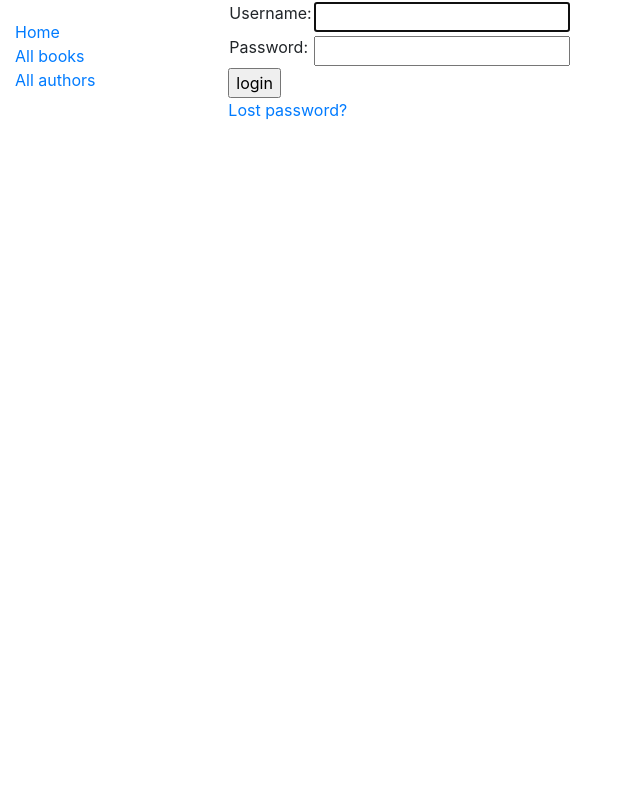
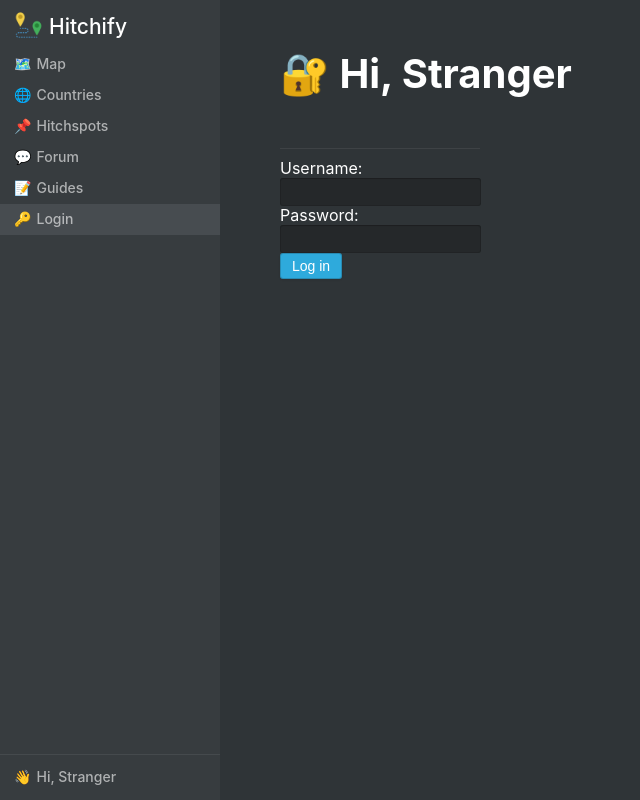
Before and after one commit to mhalaida/hitchifyPY, a Django app: page /accounts/login/ in a window 1280 px wide. Shown: the whole page, without its empty margins (0-640 px from the left). Run offline with Django 3.2, Linux system fonts and the light colour scheme; some libraries are stand-ins or nearby versions.

Commit message:
Basic login html, css added

```diff
--- a/hitchify/static/css/styles.css
+++ /dev/null
@@ -1,5 +0,0 @@
-.sidebar-nav {
-    margin-top: 20px;
-    padding: 0;
-    list-style: none;
-}
--- /dev/null
+++ b/hitchify/static/styles.css
@@ -0,0 +1,461 @@
+body {
+    user-select: none;
+    background: #2f3437;
+    line-height: 1.2;
+    color: white;
+    margin: 0;
+    padding: 0;
+    font-family: -apple-system, BlinkMacSystemFont, "Segoe UI", Helvetica, "Apple Color Emoji", Arial, sans-serif, "Segoe UI Emoji", "Segoe UI Symbol";
+}
+
+a {
+    text-decoration: none;
+}
+
+/*Container styles*/
+
+.container {
+    width: 100vw;
+    height: 100%;
+    position: relative;
+    display: flex;
+    flex: 1 1 0;
+}
+
+/*Frame styles*/
+
+.frame {
+    flex-grow: 1;
+    flex-shrink: 1;
+    display: flex;
+    flex-direction: column;
+    background: rgb(47, 52, 55);
+    height: 100vh;
+    max-height: 100%;
+    overflow: auto;
+}
+
+/*Sidebar styles*/
+
+.sidebar {
+    height: 100vh;
+    width: 220px;
+    background: rgb(55, 60, 63);
+    user-select: none;
+    position: relative;
+    flex-grow: 0;
+    flex-shrink: 0;
+    display: flex;
+    flex-direction: column;
+    overflow: visible;
+}
+
+.sidebar-member {
+    display: flex;
+    transition: background 120ms ease-in 0s;
+    padding: 2px 14px;
+    min-height: 27px;
+    font-size: 14px;
+    cursor: pointer;
+    font-weight: 500;
+    align-items: center;
+}
+
+.sidebar-member:hover, .chosen {
+    background-color: rgb(71, 76, 80);
+}
+
+.sidebar-member-label {
+    color: rgba(255, 255, 255, 0.6);
+}
+
+.sidebar-member-icon {
+    margin-right: 5px;
+    background-color: inherit;
+    font-size: 14px;
+}
+
+.workspace-label {
+    display: flex;
+    height: 45px;
+    vertical-align: middle;
+    align-items: center;
+    color: white;
+    cursor: default;
+}
+
+.sidebar-user-label {
+    height: 45px;
+    position: absolute;
+    width: 100%;
+    bottom: 0;
+    display: flex;
+    align-items: center;
+    cursor: default;
+    border-top: 1px solid rgba(255, 255, 255, 0.07);
+}
+
+.login-container {
+    margin-top: 50px;
+    width: 200px;
+    border-top: 1px solid rgba(255, 255, 255, 0.07);
+    padding-top: 10px;
+}
+
+.centred-button {
+    display: flex;
+    margin-top: 5px;
+    margin-left: auto;
+    margin-right: auto;
+}
+
+.login-container > form > div > input {
+    margin-bottom: 10px;
+}
+
+.sidebar-user-label > .sidebar-member {
+    cursor: default;
+}
+
+.sidebar-user-label > .sidebar-member:hover {
+    background: none;
+}
+.workspace-label:hover {
+    background: none;
+}
+
+/*Pool grid styles*/
+
+.sub-container {
+    margin-top: 50px;
+    margin-left: 60px;
+    max-width: 900px;
+}
+
+.top-toolbar {
+    margin-top: 50px;
+    display: flex;
+    align-items: center;
+    height: 40px;
+    border-top: 1px solid rgb(71, 76, 80);
+}
+
+.bottom-toolbar {
+    display: flex;
+    align-items: center;
+    height: 40px;
+    border-bottom: 1px solid rgb(71, 76, 80);
+}
+
+.sub-container-title {
+    font-size: 40px;
+    font-weight: 700;
+}
+
+table {
+    width: 100%;
+    border-collapse: collapse;
+    border-style: hidden;
+    border-bottom: 1px solid rgb(71, 76, 80);
+    border-top: 1px solid rgb(71, 76, 80);
+    font-size: 14px;
+    text-align: left;
+}
+
+th {
+    font-weight: 400;
+    min-width: 100px;
+}
+
+td {
+    font-weight: 500;
+}
+
+table td, table th {
+    padding: 5px 8px 6px;
+    border: 1px solid rgb(71, 76, 80);
+}
+
+.button-style {
+    user-select: none;
+    transition: background 120ms ease-in 0s;
+    cursor: pointer;
+    display: inline-flex;
+    align-items: center;
+    justify-content: center;
+    flex-shrink: 0;
+    white-space: nowrap;
+    height: 26px;
+    border-radius: 3px;
+    box-shadow: rgba(15, 15, 15, 0.2) 0 0 0 1px inset, rgba(15, 15, 15, 0.1) 0 1px 2px;
+    background: rgb(46, 170, 220);
+    color: white;
+    fill: white;
+    line-height: 1.2;
+    padding-left: 12px;
+    padding-right: 12px;
+    font-size: 14px;
+    font-weight: 500;
+    border: none;
+    outline: none;
+}
+
+.button-style:hover {
+    background: rgb(6, 156, 205);
+}
+
+.grid-button {
+    background: #2F3437;
+    color: rgba(255, 255, 255, 0.6);
+}
+
+.grid-button:hover {
+    background: rgb(71, 76, 80);
+}
+
+.disabled-button {
+    cursor: default;
+    color: white;
+    background: rgba(89, 65, 65, 0.3);
+}
+
+.disabled-button:hover {
+    background: rgba(89, 65, 65, 0.3);
+}
+
+input {
+    align-items: center;
+    font-size: 14px;
+    line-height: 20px;
+    padding: 4px 10px;
+    position: relative;
+    border-radius: 3px;
+    box-shadow: rgba(15, 15, 15, 0.2) 0 0 0 1px inset, rgba(15, 15, 15, 0.2) 0 1px 1px inset;
+    background: rgba(15, 15, 15, 0.3) none repeat scroll 0 0;
+    cursor: text;
+    border: none;
+    color: white;
+}
+
+.radiobutton{
+    cursor: pointer;
+}
+
+textarea:focus,
+input:focus {
+    outline: none;
+}
+
+select {
+    cursor: pointer;
+    background: #2F3437;
+    box-shadow: rgba(15, 15, 15, 0.2) 0 0 0 1px inset, rgba(15, 15, 15, 0.2) 0 1px 1px inset;
+    padding: 5.5px;
+    color: white;
+    border: none;
+    margin: 0;
+    border-radius: 3px;
+    outline: none;
+    font-weight: 500;
+}
+
+select:hover {
+    transition: background 120ms ease-in 0s;
+    background: rgb(71, 76, 80);
+}
+
+.properties-holder {
+    border-top: 1px solid rgb(71, 76, 80);
+    border-bottom: 1px solid rgb(71, 76, 80);
+    padding: 10px 0;
+    max-width: 700px;
+    margin-top: 50px;
+}
+
+.ticket-content-holder {
+    margin-top: 20px;
+    max-width: 700px;
+    font-family: Lyon-Text, Georgia, YuMincho, "Yu Mincho", "Hiragino Mincho ProN", "Hiragino Mincho Pro", "Songti TC", "Songti SC", SimSun, "Nanum Myeongjo", NanumMyeongjo, Batang, serif;
+    padding-bottom: 10px;
+    border-bottom: 1px solid rgb(71, 76, 80);
+    font-size: 18px;
+}
+
+.highlight {
+    background: rgba(255, 220, 73, 0.5);
+    color: #2f3437;
+    font-weight: 600;
+    border: none;
+    display: inline-block;
+    min-width: 10px;
+    min-height: 10px;
+    outline: none;
+}
+
+.property {
+    width: 100%;
+    height: 35px;
+    display: flex;
+    align-items: center;
+}
+
+.property-name {
+    width: 35%;
+    display: flex;
+    margin-right: 10%;
+    font-size: 14px;
+    align-items: center;
+    color: rgba(255, 255, 255, 0.6);
+    font-weight: 500;
+    height: 24px;
+    padding: 5px 0;
+}
+
+.property-icon {
+    /*color: white;*/
+    margin-right: 10px;
+}
+
+.property-value {
+    vertical-align: center;
+    width: 65%;
+    display: flex;
+    padding: 5px 8px 5px;
+    border-radius: 3px;
+    align-items: center;
+    font-size: 14px;
+    font-weight: 500;
+    height: 24px;
+}
+
+.text-property {
+    cursor: pointer;
+}
+
+.select-property {
+    padding: 5px 0;
+}
+
+.text-property:hover {
+    background: rgb(71, 76, 80);
+    transition: background 120ms ease-in 0s;
+}
+
+.text-property:focus {
+    cursor: auto;
+    background: rgb(63, 68, 71);
+    transition: background 120ms ease-in 0s;
+    box-shadow: rgba(15, 15, 15, 0.1) 0 0 0 1px, rgba(15, 15, 15, 0.2) 0 3px 6px, rgba(15, 15, 15, 0.4) 0 9px 24px;
+}
+
+.comments-holder {
+    margin-top: 40px;
+    width: 700px;
+}
+
+.comment {
+    border-bottom: 1px solid rgb(71, 76, 80);
+    padding: 10px 0;
+    margin-top: 20px;
+    font-size: 14px;
+}
+
+.predefined-comment {
+    border-bottom: none;
+}
+
+.comment-timestamp, .comment-author {
+    font-size: 14px;
+    margin-bottom: 5px;
+    color: rgba(255, 255, 255, 0.6);
+}
+
+.comment-content {
+    border-top: 1px solid rgb(71, 76, 80);
+    padding-top: 10px;
+    margin-top: 10px;
+}
+
+.new-comment-textarea {
+    width: 100%;
+    height: 100px;
+    background: #2f3437;
+    color: white;
+    max-width: 100%;
+    min-width: 100%;
+    border: none;
+    box-shadow: rgba(15, 15, 15, 0.2) 0 0 0 1px inset, rgba(15, 15, 15, 0.2) 0 2px 2px inset;
+    border-radius: 3px;
+    padding: 10px;
+    font-family: -apple-system, BlinkMacSystemFont, "Segoe UI", Helvetica, "Apple Color Emoji", Arial, sans-serif, "Segoe UI Emoji", "Segoe UI Symbol";
+}
+
+.text-property {
+    outline: none;
+    border: none;
+}
+/* Style the tab */
+.tab {
+    overflow: hidden;
+    border-bottom: 1px solid rgb(71, 76, 80);
+    background-color: inherit;
+    margin-top: 50px;
+}
+
+/* Style the buttons inside the tab */
+.tab button {
+    color: rgba(255, 255, 255, 0.6);
+    background-color: inherit;
+    float: left;
+    border: none;
+    outline: none;
+    cursor: pointer;
+    padding: 14px 16px;
+    transition: 0.3s;
+    font-size: 17px;
+}
+
+.tablinks {
+    width: 33.3%;
+}
+
+/* Change background color of buttons on hover */
+.tab button:hover {
+    background-color: rgb(71, 76, 80);
+}
+
+/* Create an active/current tablink class */
+.tab button.active {
+    border-bottom: 2px solid deepskyblue;
+    background-color: rgb(71, 76, 80);
+}
+
+/* Style the tab content */
+.tabcontent {
+    display: none;
+    padding: 6px 12px;
+}
+
+ul>li>a{
+    color: rgba(255, 255, 255, 0.6);
+}
+ul>li>a:hover{
+    background-color: rgb(71, 76, 80);
+}
+ul>li {
+    padding-bottom: 5px;
+}
+
+.sub-container a {
+    color: rgba(255, 255, 255, 0.6);
+}
+.sub-container a:hover{
+    background-color: rgb(71, 76, 80);
+}
+
+.form-text
+{
+    font-size: 14px;
+    color: rgba(255, 255, 255, 0.6);
+    margin: 0 0 5px;
+}
--- a/hitchify/templates/base_generic.html
+++ b/hitchify/templates/base_generic.html
@@ -1,28 +1,78 @@
 <!DOCTYPE html>
 <html lang="en">
 <head>
-  {% block title %}<title>Local Library</title>{% endblock %}
-  <meta charset="utf-8">
-  <meta name="viewport" content="width=device-width, initial-scale=1">
-  <link rel="stylesheet" href="https://stackpath.bootstrapcdn.com/bootstrap/4.1.3/css/bootstrap.min.css" integrity="sha384-MCw98/SFnGE8fJT3GXwEOngsV7Zt27NXFoaoApmYm81iuXoPkFOJwJ8ERdknLPMO" crossorigin="anonymous">
-  <!-- Add additional CSS in static file -->
+  {% block title %}<title>Hitchify</title>{% endblock %}
+  <meta http-equiv="Content-Type" content="text/html; charset=UTF-8"/>
   {% load static %}
-  <link rel="stylesheet" href="{% static 'css/styles.css' %}">
+  <link rel="stylesheet" href="{% static 'styles.css' %}">
+  <link rel="shortcut icon" href="{% static 'favicon.ico' %}" type="image/x-icon" />
 </head>
 <body>
-  <div class="container-fluid">
-    <div class="row">
-      <div class="col-sm-2">
+  <div class="container">
       {% block sidebar %}
-        <ul class="sidebar-nav">
-          <li><a href="{% url 'index' %}">Home</a></li>
-          <li><a href="">All books</a></li>
-          <li><a href="">All authors</a></li>
-        </ul>
+      <div class="sidebar">
+          <div class="sidebar-member workspace-label" >
+            <img src="../static/logo.png" width="30px" /><span style="margin-left: 5px; margin-top: 4px; font-size: 21px">Hitchify</span>
+          </div>
+          <a href="{% url 'index' %}">
+            <div class="sidebar-member" >
+                <span class="sidebar-member-icon">🗺️</span>
+                <span class="sidebar-member-label">Map</span>
+            </div>
+          </a>
+          <a href="{% url 'index' %}">
+            <div class="sidebar-member" >
+                <span class="sidebar-member-icon">🌐</span>
+                <span class="sidebar-member-label">Countries</span>
+            </div>
+          </a>
+          <a href="{% url 'index' %}">
+            <div class="sidebar-member">
+                <span class="sidebar-member-icon">📌</span>
+                <span class="sidebar-member-label">Hitchspots</span>
+            </div>
+          </a>
+          <a href="{% url 'index' %}">
+            <div class="sidebar-member">
+                <span class="sidebar-member-icon">💬</span>
+                <span class="sidebar-member-label">Forum</span></div>
+          </a>
+          <a href="{% url 'index' %}">
+            <div class="sidebar-member"><span class="sidebar-member-icon">📝</span><span
+                    class="sidebar-member-label">Guides</span></div>
+          </a>
+          <a href="{% url 'login' %}">
+            <div class="sidebar-member chosen"><span class="sidebar-member-icon">🔑</span><span
+                    class="sidebar-member-label">Login</span></div>
+          </a>
+          <div class="sidebar-user-label">
+            <div class="sidebar-member"><span class="sidebar-member-icon">👋</span><span
+                    class="sidebar-member-label">Hi,
+                        {% if user.is_authenticated %}
+                        {{ user.get_username }}
+                        {% else %}
+                        Stranger
+                        {% endif %}
+                <span class="username"></span></span></div>
+          </div>
+      </div>
       {% endblock %}
+
+      <div class="frame">
+          {% block mainframe %}{% endblock %}
       </div>
-      <div class="col-sm-10 ">{% block content %}{% endblock %}</div>
-    </div>
+{#    <div class="row">#}
+{#      <div class="col-sm-2">#}
+{#      {% block sidebar %}#}
+{#        <ul class="sidebar">#}
+{#          <li><a href="{% url 'index' %}">Home</a></li>#}
+{#          <li><a href="">All books</a></li>#}
+{#          <li><a href="">All authors</a></li>#}
+{#        </ul>#}
+{#      {% endblock %}#}
+{#      </div>#}
+{#      <div class="col-sm-10 ">{% block content %}{% endblock %}</div>#}
+{#    </div>#}
   </div>
 </body>
 </html>
--- a/hitchify/urls.py
+++ b/hitchify/urls.py
@@ -1,7 +1,10 @@
 from django.urls import path, include
+from hitchifyPY import settings
 from . import views
+from django.conf.urls.static import static
+
 
 urlpatterns = [
     path('', views.index, name='index'),
     # path('accounts/', include('django.contrib.auth.urls'))
-]
+] + static(settings.STATIC_URL, document_root=settings.STATIC_ROOT)
--- a/templates/registration/login.html
+++ b/templates/registration/login.html
@@ -1,37 +1,38 @@
 {% extends "base_generic.html" %}
 
-{% block content %}
+{% block title %} <title>Authorization</title> {% endblock %}
 
-  {% if form.errors %}
-    <p>Your username and password didn't match. Please try again.</p>
-  {% endif %}
+{% block mainframe %}
+    <div class="sub-container">
+        {% if user.is_authenticated %}
+            <div class="sub-container-title"><span class="login-icon">🔓</span> Hi, <span class="username">{{ user.get_username }}</span></div>
+        {% else %}
+            <div class="sub-container-title"><span class="login-icon">🔐</span> Hi, <span class="username">Stranger</span></div>
+        {% endif %}
 
-  {% if next %}
-    {% if user.is_authenticated %}
-      <p>Your account doesn't have access to this page. To proceed,
-      please login with an account that has access.</p>
-    {% else %}
-      <p>Please login to see this page.</p>
-    {% endif %}
-  {% endif %}
 
-  <form method="post" action="{% url 'login' %}">
-    {% csrf_token %}
-    <table>
-      <tr>
-        <td>{{ form.username.label_tag }}</td>
-        <td>{{ form.username }}</td>
-      </tr>
-      <tr>
-        <td>{{ form.password.label_tag }}</td>
-        <td>{{ form.password }}</td>
-      </tr>
-    </table>
-    <input type="submit" value="login" />
-    <input type="hidden" name="next" value="{{ next }}" />
-  </form>
+        <div class="login-container">
+        {% if user.is_authenticated %}
+            <form method="post" action="{% url 'logout' %}">
+                {% csrf_token %}
+                <button type="submit" class="button-style">Log out</button>
+            </form>
+        {% else %}
+            <form method="post" action="{% url 'login' %}">
+                {% csrf_token %}
+                <div>
+                    <div>{{ form.username.label_tag }}</div>
+                    <div>{{ form.username }}</div>
+                </div>
+                <div>
+                    <div>{{ form.password.label_tag }}</div>
+                    <div>{{ form.password }}</div>
+                </div>
+                <button type="submit" class="button-style">Log in</button>
+            </form>
+        {% endif %}
+        </div>
 
-  {# Assumes you setup the password_reset view in your URLconf #}
-  <p><a href="{% url 'password_reset' %}">Lost password?</a></p>
+    </div>
 
 {% endblock %}
```
Also changed, not shown: hitchifyPY/settings.py (+8 -1 lines), hitchify/static/favicon.ico (added), hitchify/static/logo.png (added).
